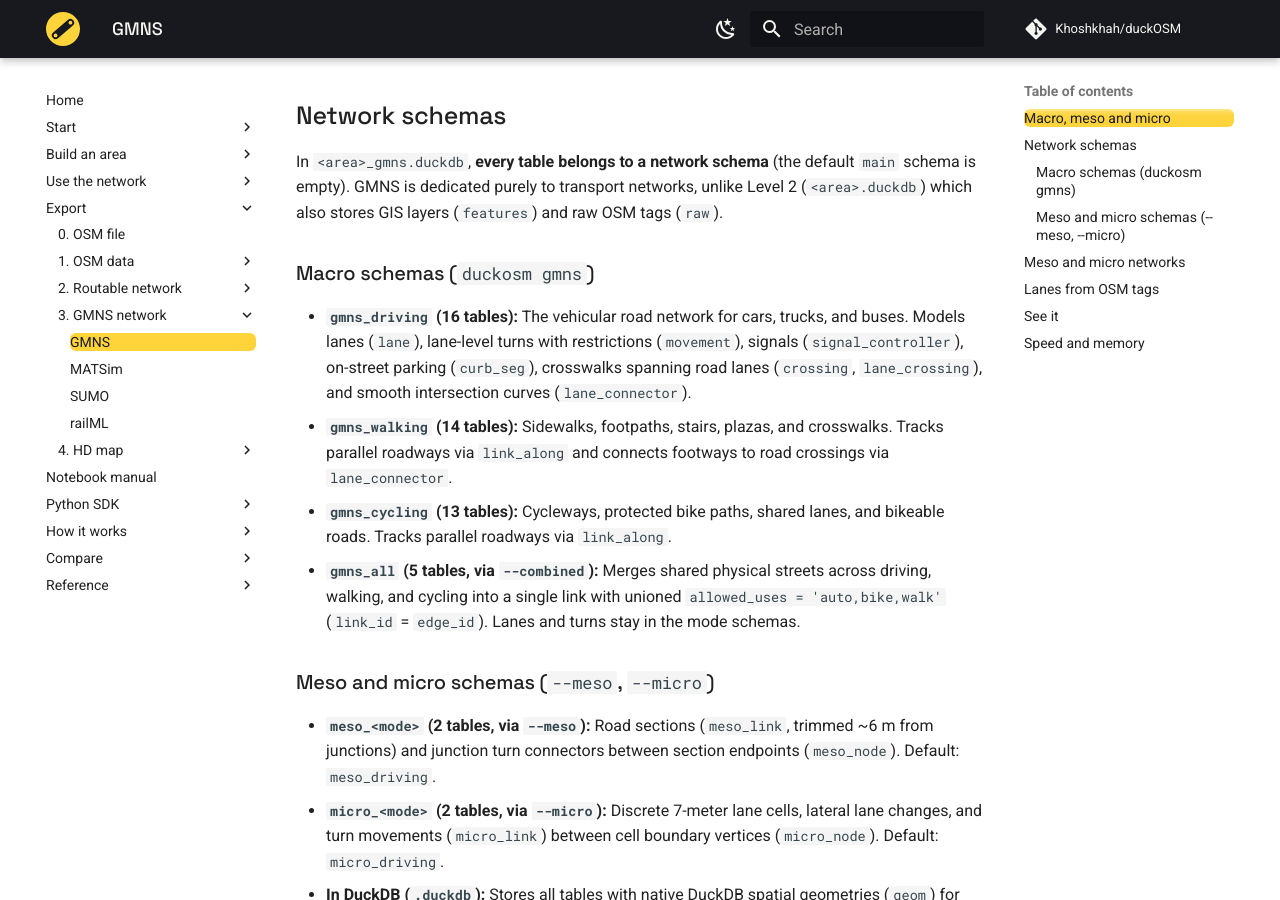
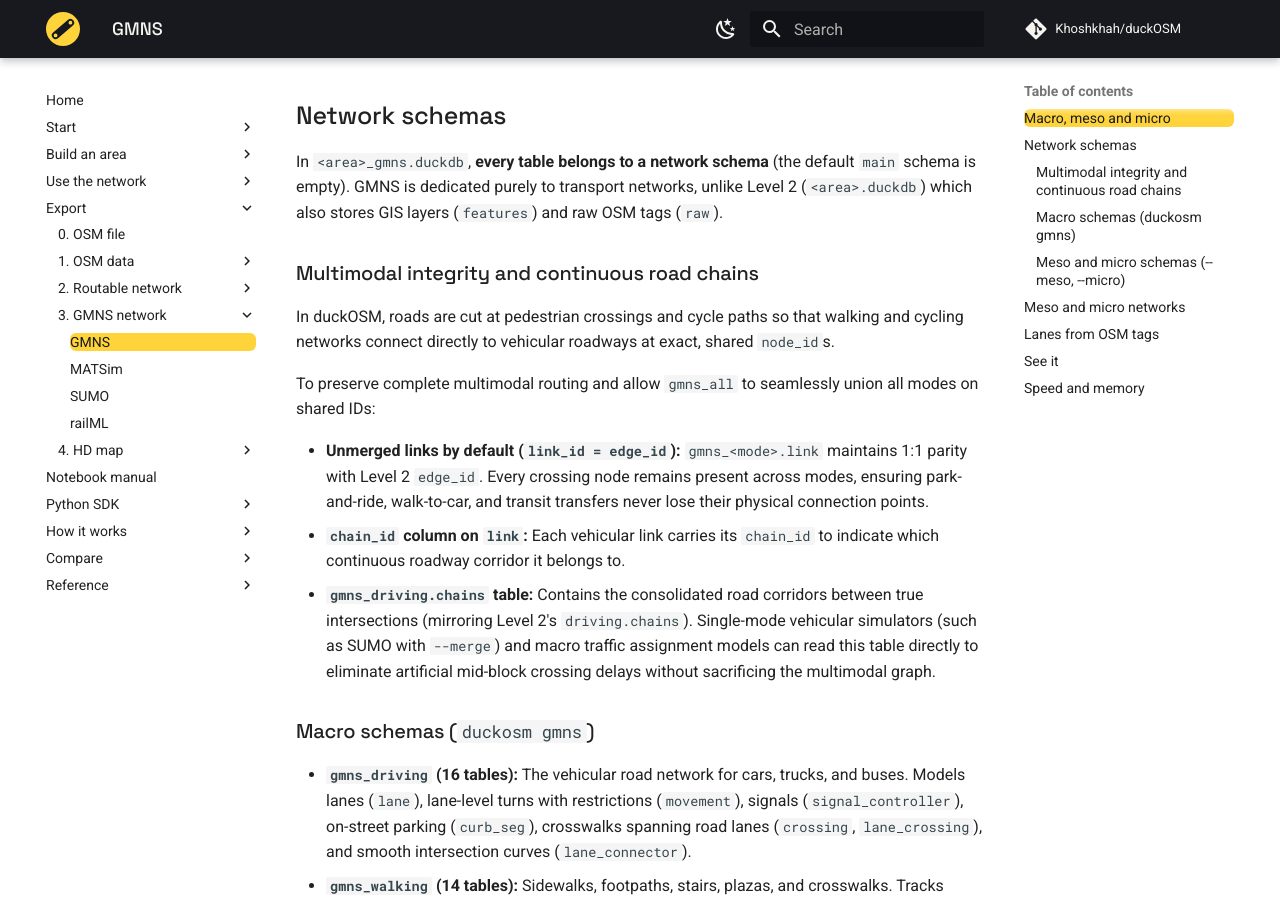
Before and after one commit to Khoshkhah/duckOSM, an MkDocs documentation site: the page built from docs/exports/gmns.md, in a window 1280 px wide and 900 px high, scrolled down 1440 px. Built offline with MkDocs 1.6.1 and Material for MkDocs 9.7.7, drawn with Linux system fonts in a browser that asks for light colours; comment, search, counter and statistics services are not loaded.

Commit message:
docs: add multimodal integrity and continuous chains architecture plan to GMNS and SUMO docs

```diff
--- a/docs/exports/gmns.md
+++ b/docs/exports/gmns.md
@@ -44,6 +44,16 @@ duckosm gmns-viz monaco_gmns.duckdb                        # draws the meso and
 ## Network schemas
 
 In `<area>_gmns.duckdb`, **every table belongs to a network schema** (the default `main` schema is empty). GMNS is dedicated purely to transport networks, unlike Level 2 (`<area>.duckdb`) which also stores GIS layers (`features`) and raw OSM tags (`raw`).
+
+### Multimodal integrity and continuous road chains
+
+In duckOSM, roads are cut at pedestrian crossings and cycle paths so that walking and cycling networks connect directly to vehicular roadways at exact, shared `node_id`s.
+
+To preserve complete multimodal routing and allow `gmns_all` to seamlessly union all modes on shared IDs:
+
+* **Unmerged links by default (`link_id = edge_id`):** `gmns_<mode>.link` maintains 1:1 parity with Level 2 `edge_id`. Every crossing node remains present across modes, ensuring park-and-ride, walk-to-car, and transit transfers never lose their physical connection points.
+* **`chain_id` column on `link`:** Each vehicular link carries its `chain_id` to indicate which continuous roadway corridor it belongs to.
+* **`gmns_driving.chains` table:** Contains the consolidated road corridors between true intersections (mirroring Level 2's `driving.chains`). Single-mode vehicular simulators (such as SUMO with `--merge`) and macro traffic assignment models can read this table directly to eliminate artificial mid-block crossing delays without sacrificing the multimodal graph.
 
 ### Macro schemas (`duckosm gmns`)
 
```
Also changed, not shown: docs/exports/sumo.md (+2 -1 lines).
